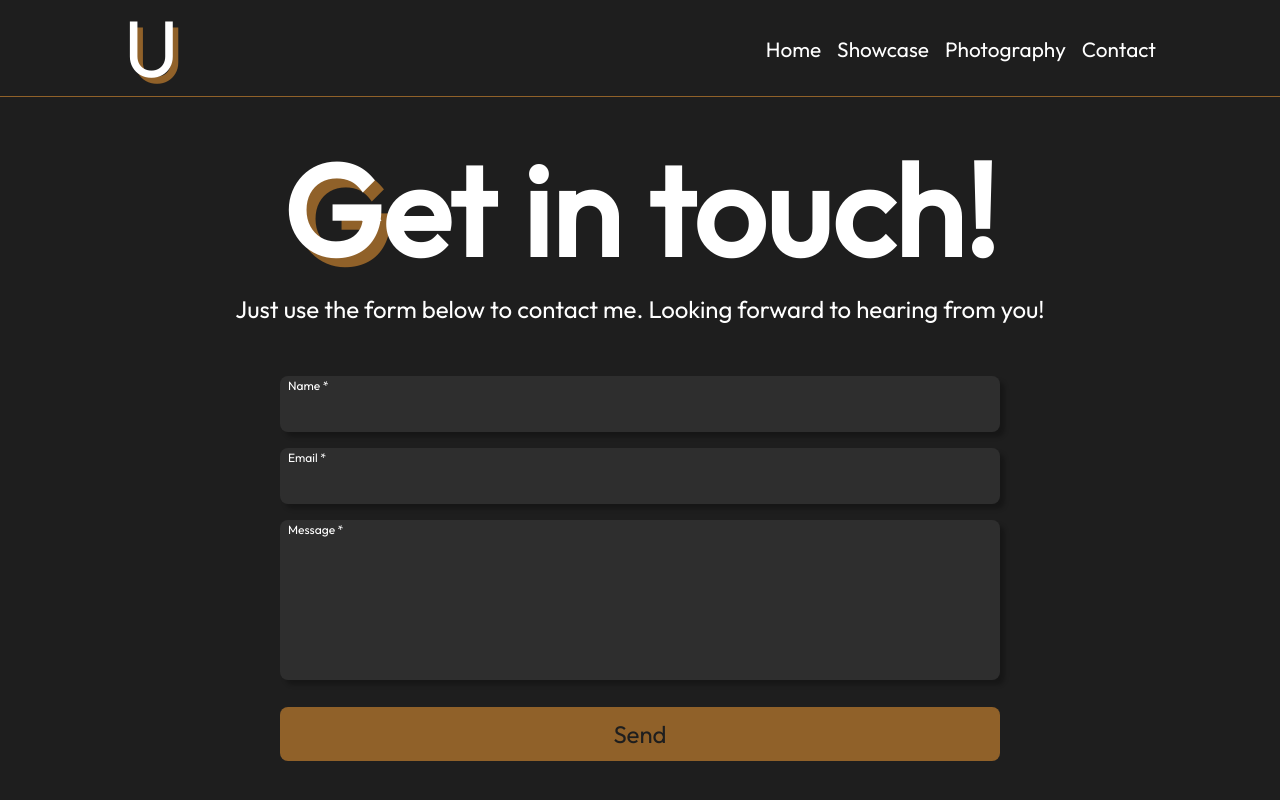
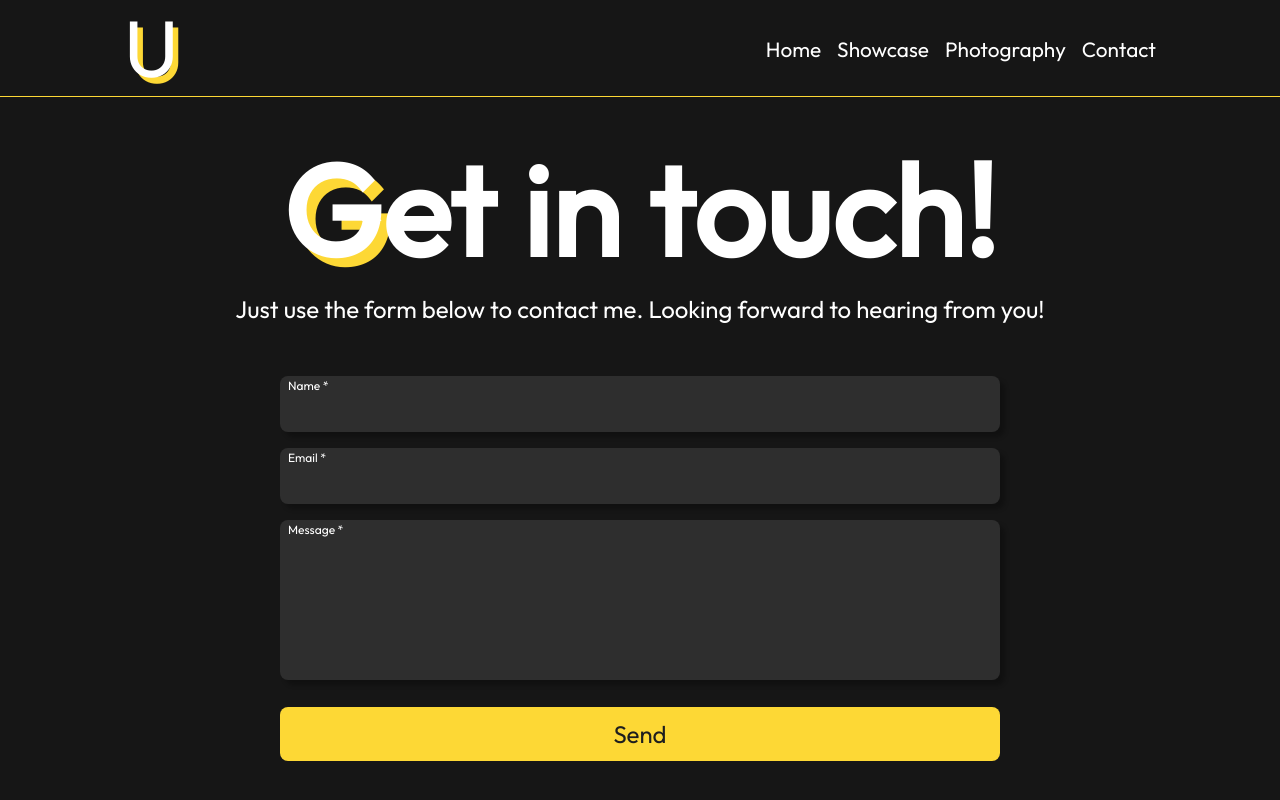
Before and after one commit to umute97/personal-page, a Vue app: page /contact in a window 1280 px wide. Built offline with nearby package versions, Linux system fonts and the light colour scheme.

Commit message:
Change profile picture and color palette

```diff
--- a/src/assets/base.css
+++ b/src/assets/base.css
@@ -2,11 +2,11 @@
 
 /* color palette from <https://github.com/vuejs/theme> */
 :root {
-  --color-primary: #906129;
-  --color-accent: #00BFA5;
-  --color-accent-dark: #00796B;
-  --color-text-accent: #fff;
-  --color-background-dark: #1e1e1e;
+  --color-primary: #FDD835;
+  --color-accent: #FDD835;
+  --color-accent-dark: #fbc02d;
+  --color-text-accent: #161616;
+  --color-background-dark: #161616;
   --color-background-dark-200: #2e2e2e;
   --color-background-light: #fff;
   --color-text-dark: #fff;
--- a/src/assets/main.css
+++ b/src/assets/main.css
@@ -431,6 +431,12 @@
     transition: all 120ms ease-out 0s;
 }
 
+.contact-form button[type="submit"]:hover,
+.contact-form button[type="submit"]:focus {
+    background: var(--color-accent-dark);
+    color: var(--color-text-accent);
+}
+
 .form-group label {
     position: absolute;
     font-size: 0.5em;
```
Also changed, not shown: src/assets/images/profile-picture.jpg.
